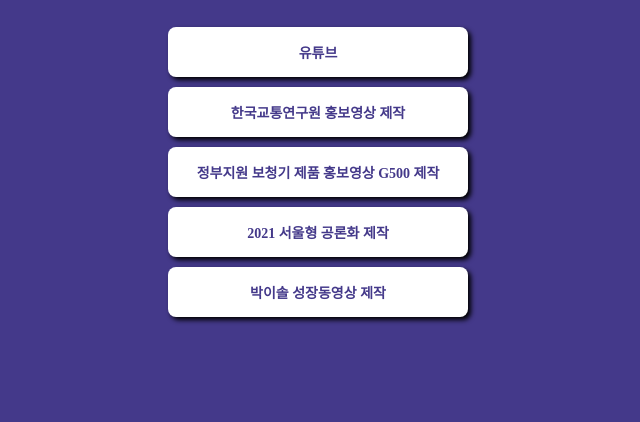
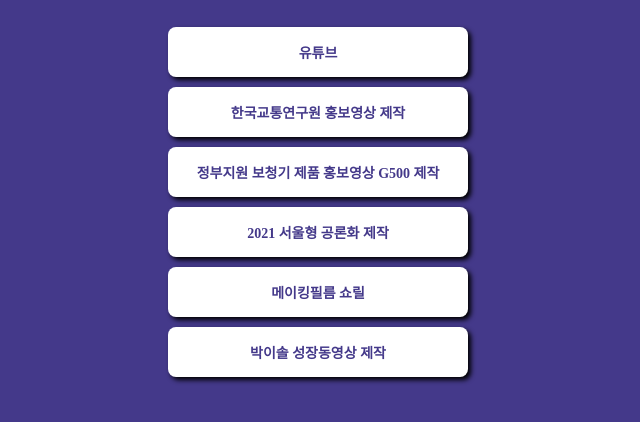
Before and after one commit to byeonggupark/mypage, a plain HTML site: page index.html in a window 1280 px wide. Shown: the part 226-648 px from the top of the page, without its empty margins (322-962 px from the left). Drawn offline with Linux system fonts and the light colour scheme; a web font is replaced by a local one.

Commit message:
Update index.html

```diff
--- a/index.html
+++ b/index.html
@@ -88,6 +88,7 @@
         <a target="_blank" href="https://youtu.be/1_NfKuOpW24">한국교통연구원 홍보영상 제작</a>
         <a target="_blank" href="https://youtu.be/iO8yuP8iH_g">정부지원 보청기 제품 홍보영상 G500 제작</a>
         <a target="_blank" href="https://youtu.be/FiOLGtG341Q">2021 서울형 공론화 제작</a>
+        <a target="_blank" href="https://youtu.be/eVHz9g3GeoQ">메이킹필름 쇼릴</a>
         <a target="_blank" href="https://youtu.be/Pjt0J_CV4VE">박이솔 성장동영상 제작</a>
     </div>
 
```
